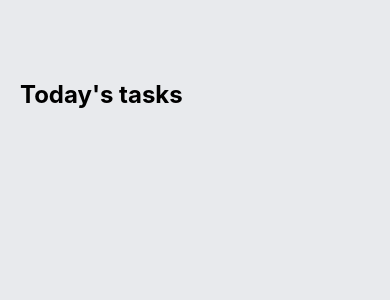
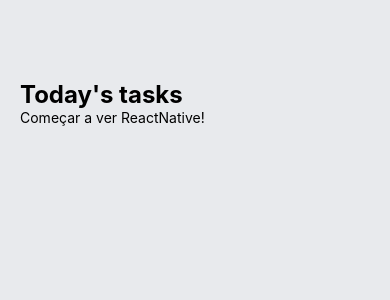
Before and after one commit to eric-antonio/TodoList, a React Native app: screen / in a window 390 px wide. Shown: the top 300 px of the page. Built offline with nearby package versions, Linux system fonts and the light colour scheme.

Commit message:
Update App.js

```diff
--- a/App.js
+++ b/App.js
@@ -1,5 +1,7 @@
 import { StatusBar } from 'expo-status-bar';
+import React from 'react';
 import { StyleSheet, Text, View } from 'react-native';
+import Task from './components/task';
 
 export default function App() {
   return (
@@ -10,9 +12,12 @@ export default function App() {
 
         <View style={styles.items}>
           {/* This is where the tasks will go! */}
+          <Task/>
         </View>
 
       </View>
+
+
     </View>
   );
 }
```
